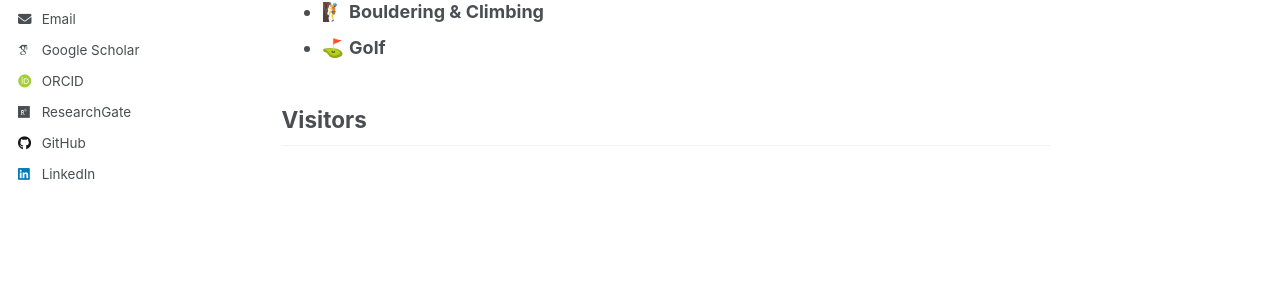
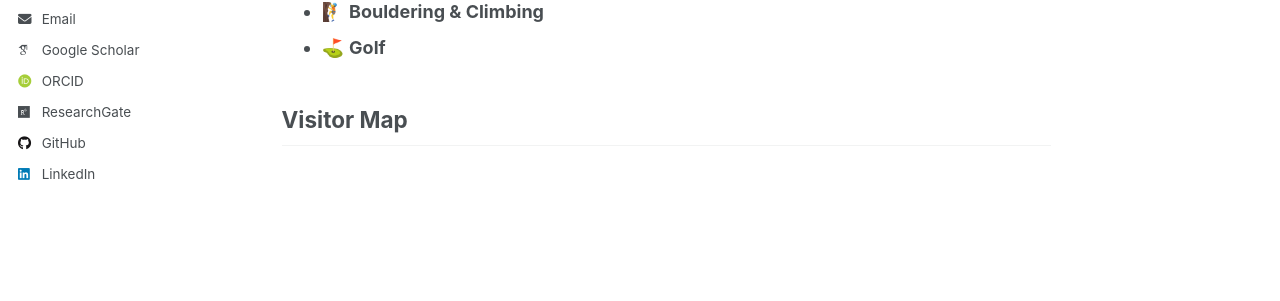
Before and after one commit to GuowenLi-PhD/GuowenLi-PhD.github.io, a Jekyll site: the page built from _pages/about.md, in a window 1280 px wide and 900 px high, scrolled down 1102 px. Shown: the part 362-663 px from the top of the window. Built offline with Jekyll 4.4.1, drawn with Linux system fonts in a browser that asks for light colours; some web fonts are replaced.

Commit message:
Update about.md

```diff
--- a/_pages/about.md
+++ b/_pages/about.md
@@ -50,7 +50,7 @@ Hobbies
 
 
 
-Visitors
+Visitor Map
 ------
 <!-- Map is hidden by default. To enable, open the page with ?showmap=1 -->
 
```
